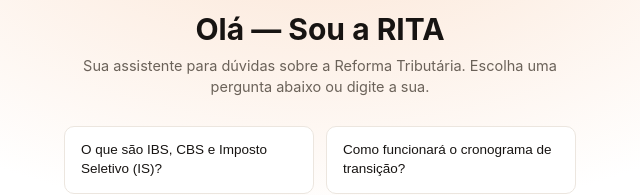
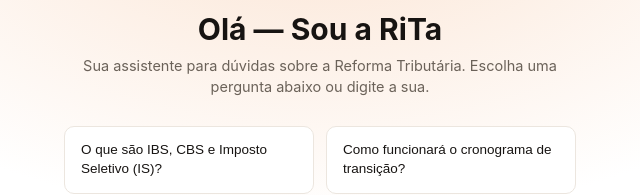
Before and after one commit to phfreitas0308-droid/RIta-1.1, a website: page index.html in a window 1280 px wide. Shown: the part 278-473 px from the top of the page, 450-1090 px from the left. Drawn offline with Linux system fonts and the light colour scheme.

Commit message:
Update index.html

```diff
--- a/index.html
+++ b/index.html
@@ -341,7 +341,7 @@
   <div class="content" id="content">
     <div class="greeting" id="greeting">
       <svg class="rita-icon" viewBox="0 0 120 140" fill="none" xmlns="http://www.w3.org/2000/svg"><line x1="60" y1="10" x2="60" y2="22" stroke="currentColor" stroke-width="4" stroke-linecap="round"/><circle cx="60" cy="8" r="4" fill="currentColor"/><circle cx="60" cy="46" r="26" stroke="currentColor" stroke-width="4"/><circle cx="31" cy="48" r="10" stroke="currentColor" stroke-width="4"/><circle cx="89" cy="48" r="10" stroke="currentColor" stroke-width="4"/><circle cx="50" cy="44" r="3.2" fill="currentColor"/><circle cx="70" cy="44" r="3.2" fill="currentColor"/><path d="M48 56 Q60 64 72 56" stroke="currentColor" stroke-width="4" stroke-linecap="round" fill="none"/><rect x="28" y="80" width="64" height="50" rx="18" stroke="currentColor" stroke-width="4"/><path d="M30 90 Q10 100 14 122" stroke="currentColor" stroke-width="4" stroke-linecap="round" fill="none"/><circle cx="14" cy="126" r="6" stroke="currentColor" stroke-width="4"/><path d="M90 90 Q110 100 106 122" stroke="currentColor" stroke-width="4" stroke-linecap="round" fill="none"/><circle cx="106" cy="126" r="6" stroke="currentColor" stroke-width="4"/></svg>
-      <h1>Olá — Sou a RITA</h1>
+      <h1>Olá — Sou a RiTa</h1>
       <p>Sua assistente para dúvidas sobre a Reforma Tributária. Escolha uma pergunta abaixo ou digite a sua.</p>
       <div class="quick-grid" id="quickGrid"></div>
     </div>
```
